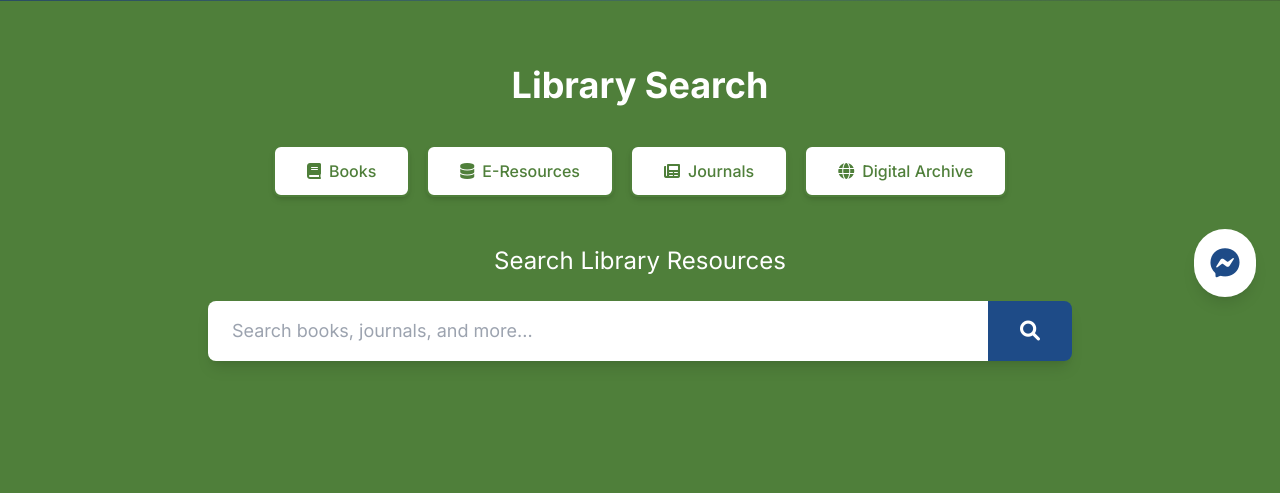
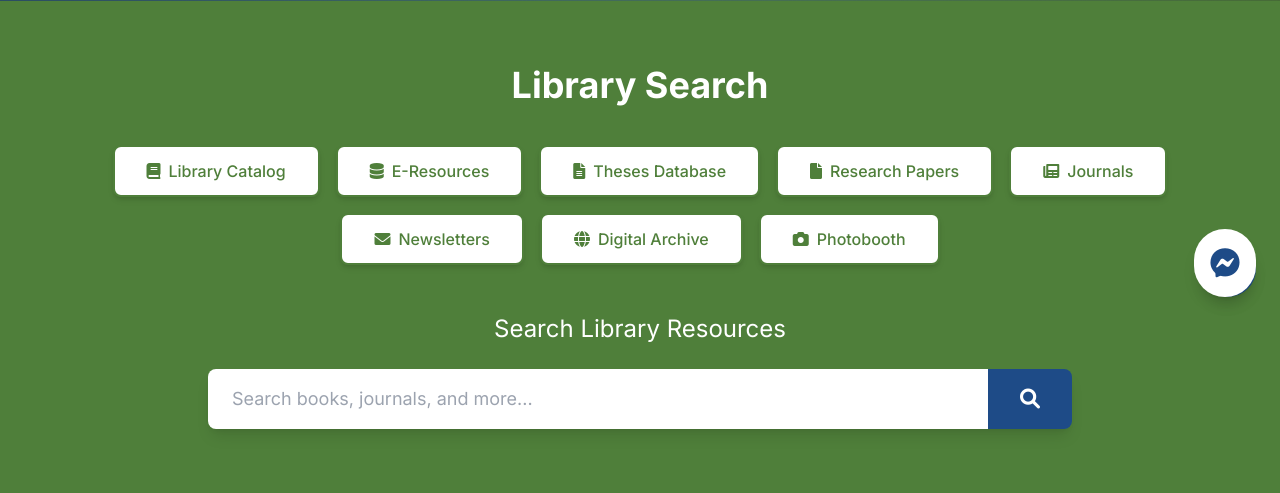
Before and after one commit to luwiyey/blackboxai-1745134595860, a PHP site: page / in a window 1280 px wide. Shown: the part 479-972 px from the top of the page. Before the commit the page ends 842 px from the top, so only its background shows below. Run offline with PHP 8.4, Linux system fonts and the light colour scheme; some libraries are stand-ins or nearby versions.

Commit message:
Add index.php 1745572688778

```diff
--- a/index.php
+++ b/index.php
@@ -26,6 +26,83 @@ session_start();
     </script>
 </head>
 <body class="bg-white">
+
+<!-- Library Chatbot Assistant -->
+<div id="chatbot" class="fixed bottom-6 right-6 z-50">
+    <button id="chatbotToggle" class="bg-ppu-blue text-white rounded-full w-14 h-14 shadow-lg flex items-center justify-center hover:bg-ppu-light-blue transition-colors" aria-label="Open Chatbot">
+        <i class="fas fa-comment-alt"></i>
+    </button>
+    <div id="chatbotWindow" class="hidden flex flex-col bg-white rounded-lg shadow-lg w-80 h-96 mt-2 overflow-hidden">
+        <div class="bg-ppu-blue text-white p-4 flex justify-between items-center">
+            <h3 class="font-semibold">Library Chatbot</h3>
+            <button id="chatbotClose" aria-label="Close Chatbot" class="hover:text-gray-300">
+                <i class="fas fa-times"></i>
+            </button>
+        </div>
+        <div id="chatbotMessages" class="flex-1 p-4 overflow-y-auto text-sm"></div>
+        <form id="chatbotForm" class="p-4 border-t border-gray-200 flex">
+            <input type="text" id="chatbotInput" placeholder="Ask me anything..." class="flex-1 border rounded-l-md px-3 py-2 focus:outline-none focus:ring-2 focus:ring-ppu-blue" required />
+            <button type="submit" class="bg-ppu-blue text-white px-4 rounded-r-md hover:bg-ppu-light-blue transition-colors">
+                Send
+            </button>
+        </form>
+    </div>
+</div>
+
+<script>
+    const chatbotToggle = document.getElementById('chatbotToggle');
+    const chatbotWindow = document.getElementById('chatbotWindow');
+    const chatbotClose = document.getElementById('chatbotClose');
+    const chatbotForm = document.getElementById('chatbotForm');
+    const chatbotInput = document.getElementById('chatbotInput');
+    const chatbotMessages = document.getElementById('chatbotMessages');
+
+    chatbotToggle.addEventListener('click', () => {
+        chatbotWindow.classList.toggle('hidden');
+        chatbotInput.focus();
+    });
+
+    chatbotClose.addEventListener('click', () => {
+        chatbotWindow.classList.add('hidden');
+    });
+
+    chatbotForm.addEventListener('submit', async (e) => {
+        e.preventDefault();
+        const userMessage = chatbotInput.value.trim();
+        if (!userMessage) return;
+
+        // Display user message
+        const userMsgElem = document.createElement('div');
+        userMsgElem.className = 'mb-2 text-right';
+        userMsgElem.textContent = userMessage;
+        chatbotMessages.appendChild(userMsgElem);
+
+        chatbotInput.value = '';
+        chatbotMessages.scrollTop = chatbotMessages.scrollHeight;
+
+        // Fetch chatbot response
+        try {
+            const response = await fetch('api/chatbot.php', {
+                method: 'POST',
+                headers: { 'Content-Type': 'application/json' },
+                body: JSON.stringify({ query: userMessage })
+            });
+            const data = await response.json();
+
+            const botMsgElem = document.createElement('div');
+            botMsgElem.className = 'mb-2 text-left text-gray-700';
+            botMsgElem.textContent = data.response || 'Sorry, no response.';
+            chatbotMessages.appendChild(botMsgElem);
+            chatbotMessages.scrollTop = chatbotMessages.scrollHeight;
+        } catch (error) {
+            const errorMsgElem = document.createElement('div');
+            errorMsgElem.className = 'mb-2 text-left text-red-600';
+            errorMsgElem.textContent = 'Error communicating with chatbot.';
+            chatbotMessages.appendChild(errorMsgElem);
+            chatbotMessages.scrollTop = chatbotMessages.scrollHeight;
+        }
+    });
+</script>
     <!-- Navigation Bar -->
     <nav class="bg-white shadow-lg fixed w-full top-0 z-50">
         <div class="max-w-7xl mx-auto px-4">
@@ -110,18 +187,30 @@ session_start();
             <div class="text-center">
                 <h2 class="text-4xl font-bold text-white mb-10">Library Search</h2>
                 <div class="flex flex-wrap justify-center gap-4 mb-12">
-                    <button class="action-button bg-white text-ppu-green px-6 md:px-8 py-3 rounded-lg transition duration-300 font-medium shadow-md">
-                        <i class="fas fa-book mr-2"></i>Books
-                    </button>
-                    <button class="action-button bg-white text-ppu-green px-6 md:px-8 py-3 rounded-lg transition duration-300 font-medium shadow-md">
+                    <a href="library-catalog.html" class="action-button bg-white text-ppu-green px-6 md:px-8 py-3 rounded-lg transition duration-300 font-medium shadow-md inline-flex items-center justify-center">
+                        <i class="fas fa-book mr-2"></i>Library Catalog
+                    </a>
+                    <a href="e-resources.html" class="action-button bg-white text-ppu-green px-6 md:px-8 py-3 rounded-lg transition duration-300 font-medium shadow-md inline-flex items-center justify-center">
                         <i class="fas fa-database mr-2"></i>E-Resources
-                    </button>
-                    <button class="action-button bg-white text-ppu-green px-6 md:px-8 py-3 rounded-lg transition duration-300 font-medium shadow-md">
+                    </a>
+                    <a href="theses-database.html" class="action-button bg-white text-ppu-green px-6 md:px-8 py-3 rounded-lg transition duration-300 font-medium shadow-md inline-flex items-center justify-center">
+                        <i class="fas fa-file-alt mr-2"></i>Theses Database
+                    </a>
+                    <a href="research-papers.html" class="action-button bg-white text-ppu-green px-6 md:px-8 py-3 rounded-lg transition duration-300 font-medium shadow-md inline-flex items-center justify-center">
+                        <i class="fas fa-file mr-2"></i>Research Papers
+                    </a>
+                    <a href="journals.html" class="action-button bg-white text-ppu-green px-6 md:px-8 py-3 rounded-lg transition duration-300 font-medium shadow-md inline-flex items-center justify-center">
                         <i class="fas fa-newspaper mr-2"></i>Journals
-                    </button>
-                    <button class="action-button bg-white text-ppu-green px-6 md:px-8 py-3 rounded-lg transition duration-300 font-medium shadow-md">
+                    </a>
+                    <a href="newsletters.html" class="action-button bg-white text-ppu-green px-6 md:px-8 py-3 rounded-lg transition duration-300 font-medium shadow-md inline-flex items-center justify-center">
+                        <i class="fas fa-envelope mr-2"></i>Newsletters
+                    </a>
+                    <a href="digital-archives.html" class="action-button bg-white text-ppu-green px-6 md:px-8 py-3 rounded-lg transition duration-300 font-medium shadow-md inline-flex items-center justify-center">
                         <i class="fas fa-globe mr-2"></i>Digital Archive
-                    </button>
+                    </a>
+                    <a href="photobooth.html" class="action-button bg-white text-ppu-green px-6 md:px-8 py-3 rounded-lg transition duration-300 font-medium shadow-md inline-flex items-center justify-center" title="Digital Photobooth">
+                        <i class="fas fa-camera mr-2"></i>Photobooth
+                    </a>
                 </div>
                 <div class="max-w-4xl mx-auto px-4">
                     <h3 class="text-2xl text-white mb-6">Search Library Resources</h3>
```
